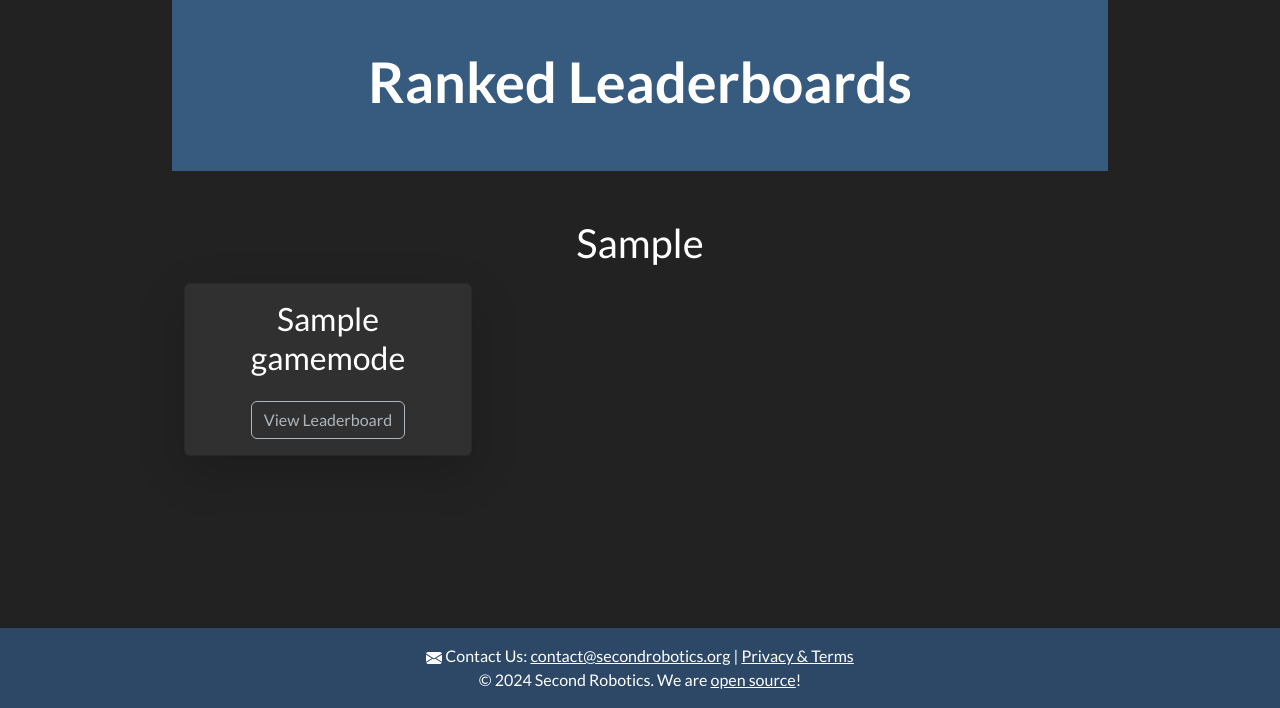
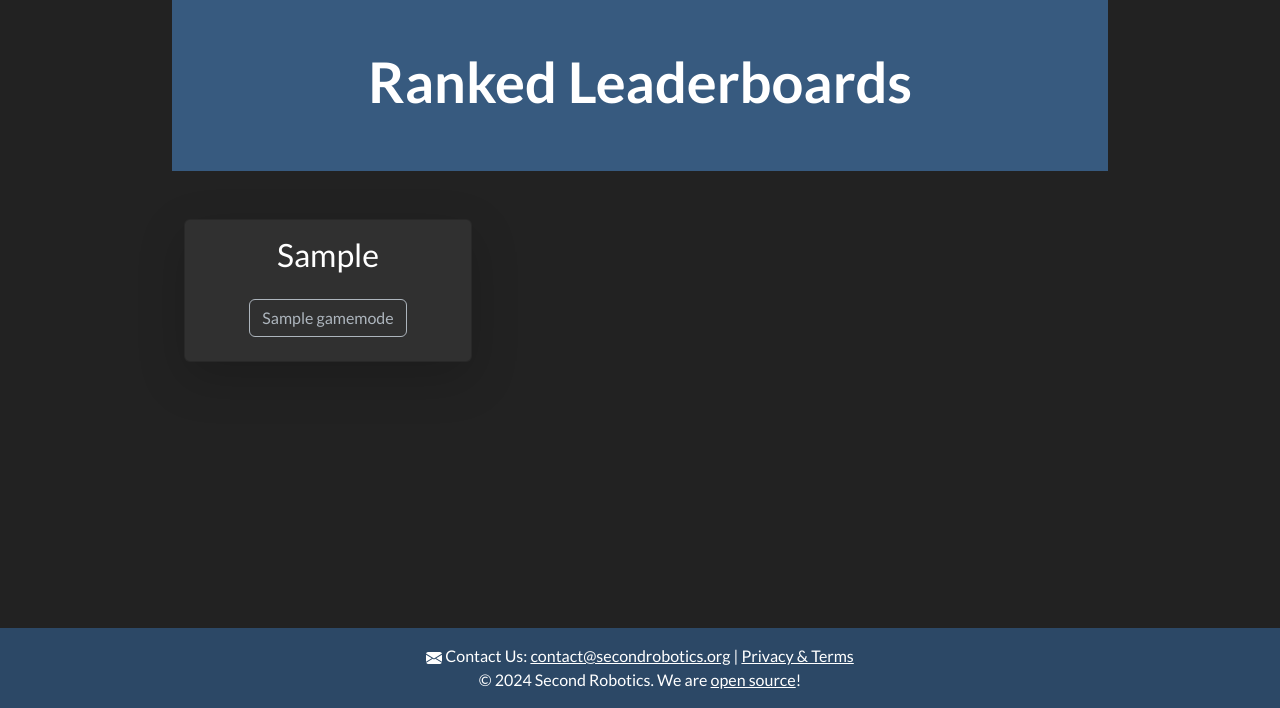
Before and after one commit to SecondRobotics/SecondWebsite, a Django app: page /ranked/ in a window 1280 px wide. Shown: the part 92-800 px from the top of the page. Run offline with Django 3.2, Linux system fonts and the light colour scheme; tables that the repository leaves empty hold one stand-in row (values such as "Sample post"); some libraries are stand-ins or nearby versions.

Commit message:
I like this better

```diff
--- a/ranked/templates/ranked/ranked_home.html
+++ b/ranked/templates/ranked/ranked_home.html
@@ -10,24 +10,23 @@
 
 <!-- Game Modes Section -->
 <div class="container my-5">
-    {% for game, gamemodes in games.items %}
-    <div class="row mb-4">
-        <div class="col-12">
-            <h2 class="text-white text-center mb-3">{{ game }}</h2>
-        </div>
-        {% for gamemode in gamemodes %}
+    <div class="row">
+        {% for game, gamemodes in games.items %}
         <div class="col-12 col-md-4 mb-4">
             <div class="card bg-dark text-white shadow-lg h-100">
                 <div class="card-body text-center">
-                    <h3 class="card-title">{{ gamemode.name }}</h3>
-                    <a href="/ranked/{{ gamemode.short_code }}/" class="btn btn-outline-light mt-3">
-                        View Leaderboard
-                    </a>
+                    <h3 class="card-title">{{ game }}</h3>
+                    <div class="mt-4">
+                        {% for gamemode in gamemodes %}
+                        <a href="/ranked/{{ gamemode.short_code }}/" class="btn btn-outline-light mb-2">
+                            {{ gamemode.name }}
+                        </a>
+                        {% endfor %}
+                    </div>
                 </div>
             </div>
         </div>
         {% endfor %}
     </div>
-    {% endfor %}
 </div>
 {% endblock %}
```
